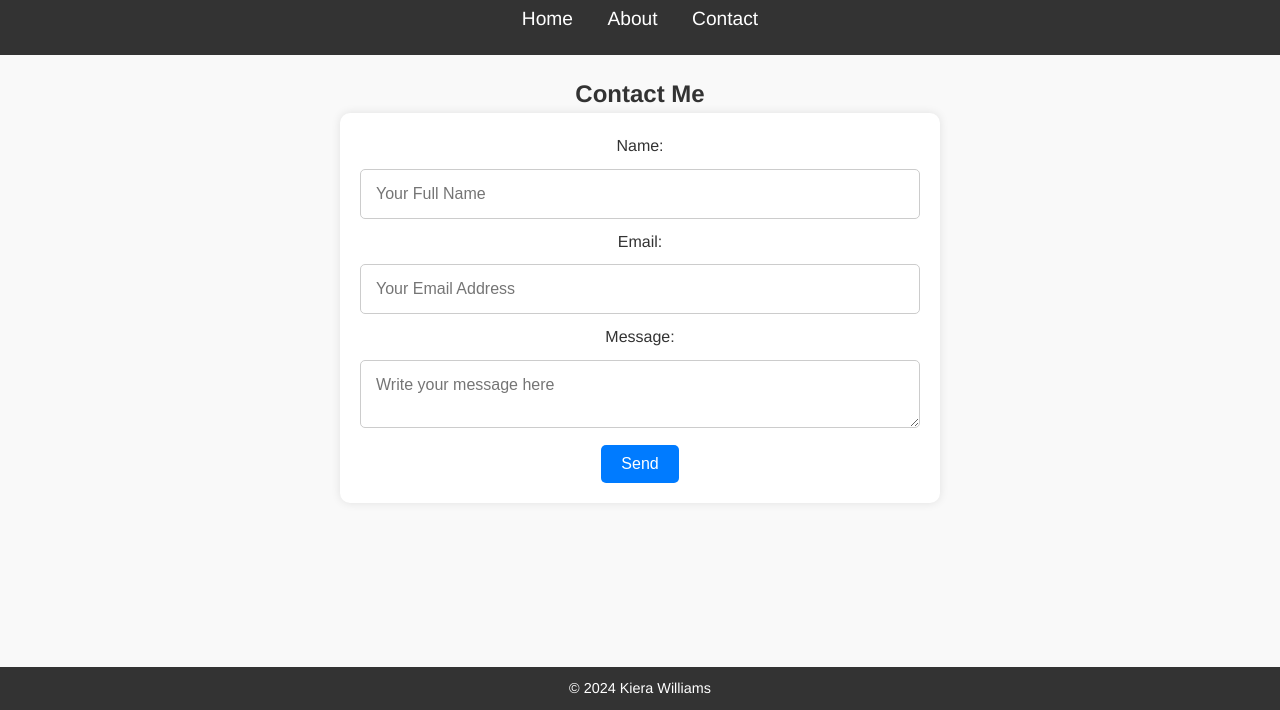
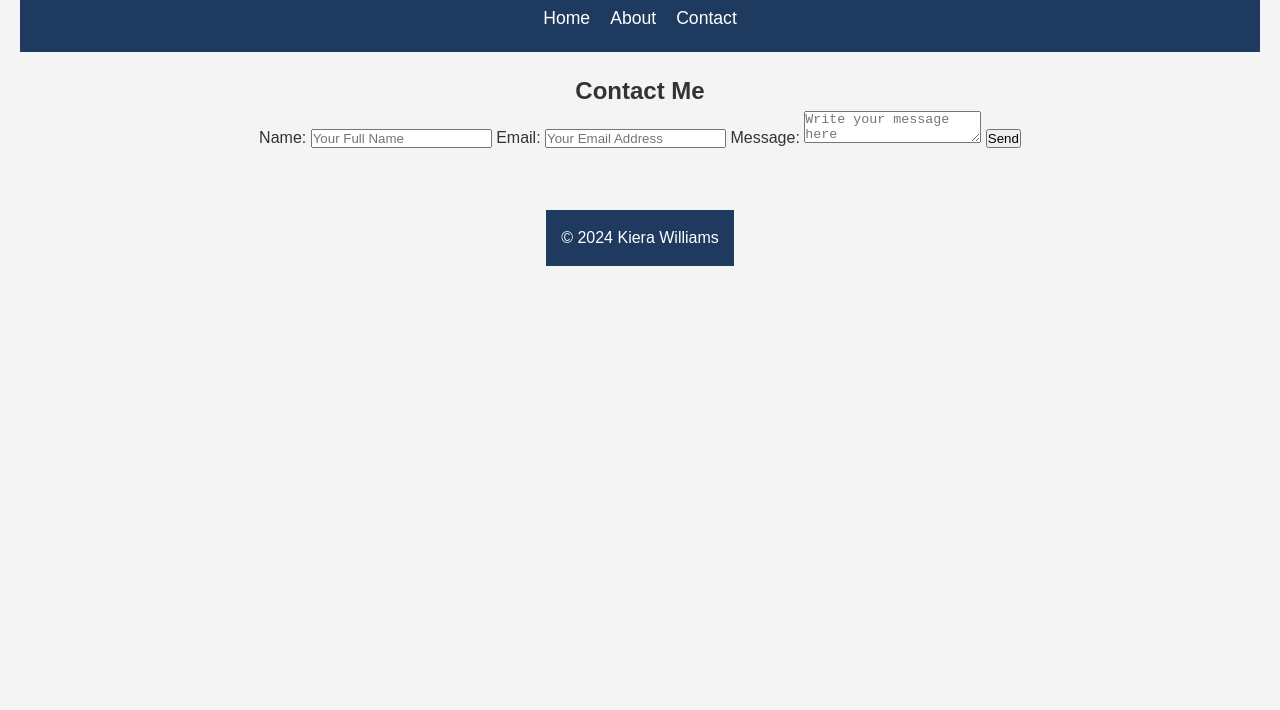
Before and after one commit to PoeticCreation/TheKSUJourneyofKiera, a plain HTML site: page contact.html in a window 1280 px wide. Shown: the part 90-800 px from the top of the page. Drawn offline with Linux system fonts and the light colour scheme.

Commit message:
Updated styles.css

```diff
--- a/styles.css
+++ b/styles.css
@@ -1,135 +1,94 @@
-/* Margin */
+/* Reset margins, padding, and box-sizing */
 * {
     margin: 0;
     padding: 0;
     box-sizing: border-box;
 }
 
-/* Body and background Styling */
+/* Basic page styling for a clean layout */
 body {
-    font-family: 'Helvetica Neue', Arial, sans-serif;
-    background-color: #f9f9f9;
-    color: #333;
+    font-family: 'Poppins', Arial, sans-serif;
+    background-color: #f4f4f4; /* Light background */
+    color: #333; /* Dark text color */
     line-height: 1.6;
-    margin: 0;
-    padding: 0;
+    padding: 0 20px; /* Space around the content */
+    display: flex;
+    flex-direction: column;
+    align-items: center;
+    min-height: 100vh;
 }
 
-/* Header styling */
+/* Styling for the header at the top */
 header {
-    background-color: #333;
+    background-color: #1e3a5f; /* Dark blue for header */
     color: white;
     text-align: center;
+    width: 100%;
     padding: 20px 0;
+    position: sticky;
+    top: 0; /* Header stays visible on scroll */
 }
 
-/* Styling for the main header title */
+/* Main title in the header */
 header h1 {
     font-size: 2.5rem;
     margin-bottom: 10px;
 }
 
-/* Styling for navigation menu links */
+/* Navigation bar styles */
 nav ul {
-    list-style-type: none;
-    padding: 0;
-}
-
-nav ul li {
-    display: inline-block;
-    margin: 0 15px;
+    display: flex;
+    justify-content: center;
+    list-style: none;
+    gap: 20px;
 }
 
 nav ul li a {
     color: white;
     text-decoration: none;
-    font-size: 1.2rem;
+    font-size: 1.1rem;
 }
 
-/* Hover effect for navigation links */
 nav ul li a:hover {
-    color: #007BFF;
+    color: #007bff; /* Light blue on hover */
 }
 
-/* Main content styling */
+/* Main content area for each page */
 main {
-    padding: 20px;
-    max-width: 900px;
-    margin: auto;
+    max-width: 1000px;
+    margin: 20px auto;
     text-align: center;
 }
 
-/* Bio content section with my photo image on the left and text on the right */
+/* Styling for the about section with bio */
 .bio-content {
     display: flex;
-    justify-content: space-between;
+    flex-direction: row;
     align-items: center;
-    padding: 20px;
+    gap: 20px;
+    max-width: 900px;
+    margin: 40px auto;
 }
 
 /* Styling for the bio image */
 .bio-photo {
-    width: 250px;
+    width: 300px;
+    height: auto;
     border-radius: 50%;
-    margin-right: 20px;
+    box-shadow: 0 4px 12px rgba(0, 0, 0, 0.1);
 }
 
-/* Styling for the bio text block */
+/* Styling for the text section next to the image */
 .bio-text {
-    max-width: 600px;
+    max-width: 500px;
     text-align: left;
-}
-
-/* Contact form styling */
-form {
-    max-width: 600px;
-    margin: 0 auto;
-    padding: 20px;
-    background-color: #fff;
-    border-radius: 10px;
-    box-shadow: 0px 0px 10px rgba(0, 0, 0, 0.1);
-}
-
-/* Input and textarea styling */
-form input, form textarea {
-    width: 100%;
-    padding: 15px;
-    margin: 10px 0;
-    border: 1px solid #ccc;
-    border-radius: 5px;
-    font-size: 1rem;
-    font-family: 'Arial', sans-serif;
-}
-
-/* Button styling */
-button {
-    background-color: #007BFF;
-    color: white;
-    padding: 10px 20px;
-    border: none;
-    border-radius: 5px;
-    font-size: 1rem;
-    cursor: pointer;
-}
-
-/* Button hover effect */
-button:hover {
-    background-color: #0056b3;
 }
 
 /* Footer styling */
 footer {
-    background-color: #333;
+    background-color: #1e3a5f;
     color: white;
     text-align: center;
-    padding: 10px 0;
-    position: fixed;
-    width: 100%;
-    bottom: 0;
+    padding: 15px;
+    margin-top: 40px;
 }
-
-/* Footer text styling */
-footer p {
-    margin: 0;
-    font-size: 0.9rem;
-}
```
